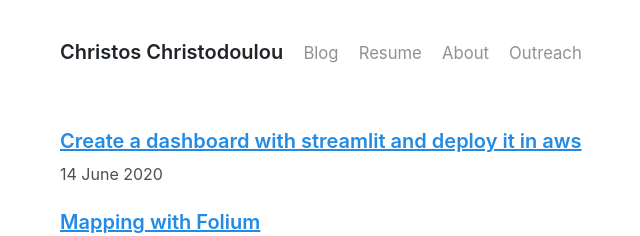
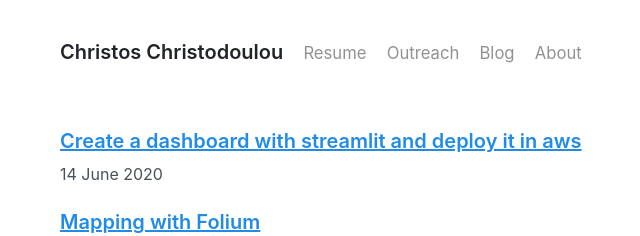
Before and after one commit to chr7stos/chr7stos.github.io, a Jekyll site: the page built from index.html, in a window 1280 px wide. Shown: the top 236 px of the page, without its empty margins (244-884 px from the left). Built offline with Jekyll 4.4.1, drawn with Linux system fonts in a browser that asks for light colours; the list of posts is cut into pages by our own code; part of the change alters nothing that is shown.

```diff
--- a/_config.yml
+++ b/_config.yml
@@ -44,9 +44,9 @@ version: 3.0.0
 
 # Pages list
 pages_list:
+  Resume: '/'
+  Outreach: '/outreach'
   Blog: '/posts'
-  Resume: '/'
   About: '/about'
-  Outreach: '/outreach'
 #  Archive: '/archive'
 #  Feed: '/atom.xml'
```
